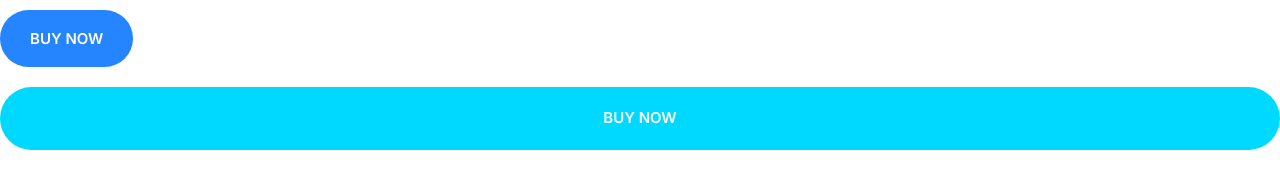
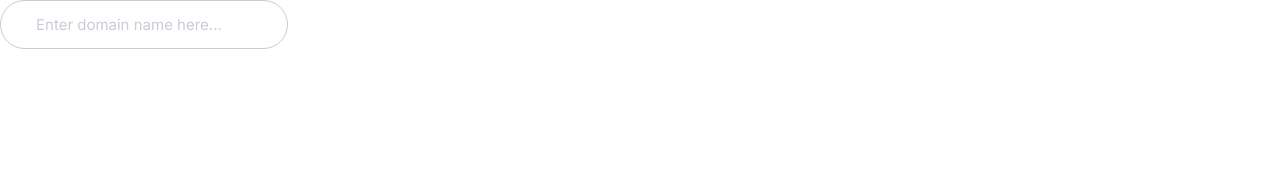
Before and after one commit to sabry-awad97/Sabrify, a website built with Vite: page index.html in a window 1280 px wide. Built offline with nearby package versions, Linux system fonts and the light colour scheme.

Commit message:
Define inputs

```diff
--- a/index.html
+++ b/index.html
@@ -7,8 +7,7 @@
     <title>Sabrify</title>
   </head>
   <body>
-    <button class="btn btn--primary">Buy Now</button>
-    <a href="#" class="btn btn--secondary btn--block">Buy Now</a>
+    <input type="text" class="input" placeholder="Enter domain name here..." />
     <script type="module" src="/src/main.ts"></script>
   </body>
 </html>
--- a/src/css/style.scss
+++ b/src/css/style.scss
@@ -245,3 +245,23 @@ a {
     font-size: 1.5rem;
   }
 }
+
+/* Inputs */
+.input {
+  border-radius: 30px;
+  border: 1px solid #ccc;
+  color: var(--color-headings);
+  font-size: 2rem;
+  outline: 0;
+  padding: 1.5rem 3.5rem;
+}
+
+::placeholder {
+  color: #cdcbd7;
+}
+
+@media screen and (min-width: 1024px) {
+  .input {
+    font-size: 1.5rem;
+  }
+}
```
Also changed, not shown: src/components/inputs.html (added, +1 -0 lines).
